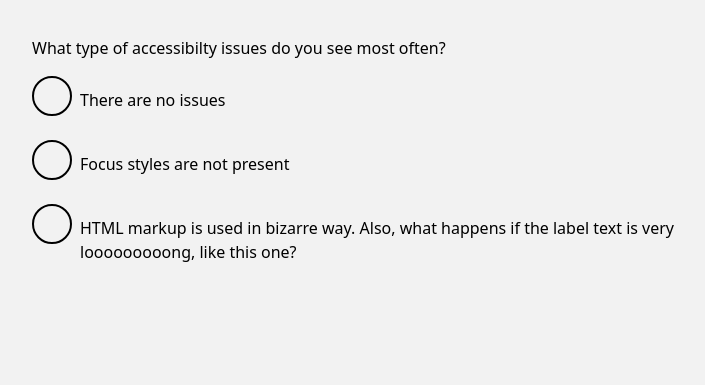
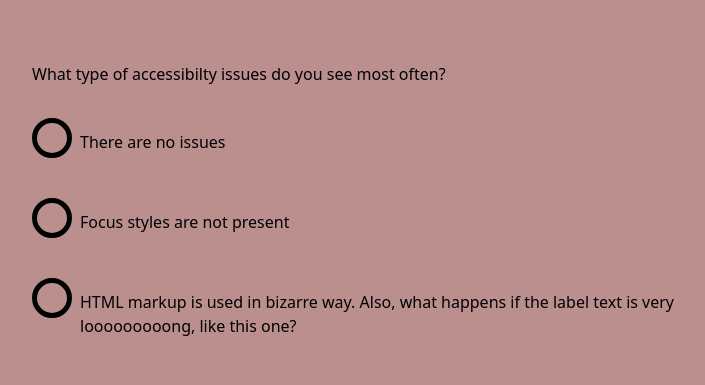
Before and after one commit to tmtolmega/learnWebAccesibility, a plain HTML site: page index.html in a window 1280 px wide. Shown: the whole page, without its empty margins (233-938 px from the left). Drawn offline with nearby package versions, Linux system fonts and the light colour scheme; a script that the page names is missing.

Commit message:
learnwebaccessibility

```diff
--- a/style.css
+++ b/style.css
@@ -1,37 +1,30 @@
 html {
   box-sizing: border-box;
-  background: #f2f2f2;
-  padding: 20px 50px
+background: rosybrown;
+  padding: 30px 50px
 }
 
-/* Inherit box-sizing to make it easier to change the property
- * for components that leverage other behavior.*/
-*,
 *::before,
 *::after {
   box-sizing: inherit;
 }
 
-/*style form to limit width and highlight the long label*/
 form {
-    margin: 1rem auto;
+    margin: 2rem auto;
     max-width: 750px;
 }
 
-/*style wrapper to give some space*/
 .wrapper {
     position: relative;
-    margin-bottom: 1rem;
-    margin-top: 1rem;
+    margin-bottom: 2rem;
+    margin-top: 2rem;
 }
 
-/*style label to give some more space*/
 .wrapper label {
     display: block;
     padding: 12px 0 12px 48px;
 }
 
-/*style and hide original checkbox*/
 .wrapper input {
   height: 40px;
   left: 0;
@@ -41,9 +34,8 @@ form {
   width: 40px;
 }
 
-/*position new box*/
 .wrapper input + label::before {
-  border: 2px solid;
+  border: 5px solid;
   content: "";
   height: 40px;
   left: 0;
@@ -53,7 +45,6 @@ form {
   border-radius: 50%;
 }
 
-/*radio pseudo element styles*/
 .wrapper input + label::after {
   content: "";
   opacity: 0;
@@ -65,13 +56,11 @@ form {
   transition: opacity 0.2s ease-in-out;
 }
 
-/*reveal check for 'on' state*/
 .wrapper input:checked + label::after {
   opacity: 1;
 }
 
-/*focus styles*/
 .wrapper input:focus + label::before {
-  box-shadow: 0 0 0 3px #ffbf47;
-  outline: 3px solid transparent; /* For Windows high contrast mode. */
+  box-shadow: 0 0 0 3px darkred;
+  outline: 1px solid transparent;
 }
```
